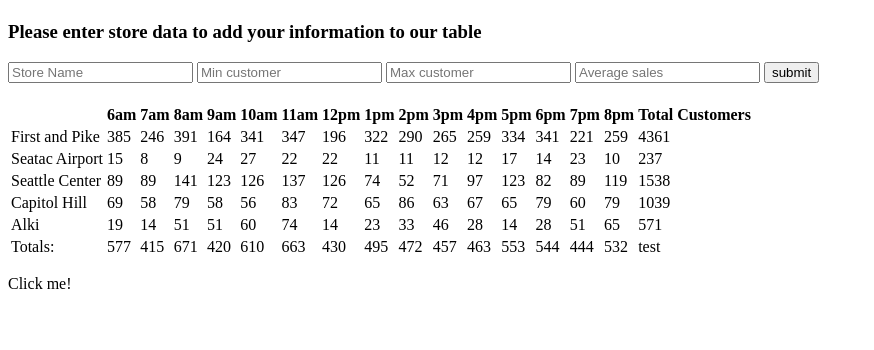
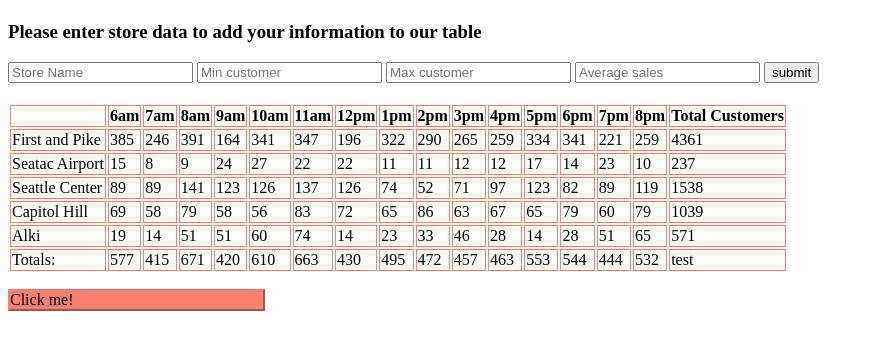
Before and after one commit to AndyFieldsy/Lab6, a plain HTML site: page index.html in a window 1280 px wide. Shown: the whole page, without its empty margins (0-874 px from the left). Drawn offline with Linux system fonts and the light colour scheme.

Commit message:
starting on lab 9

```diff
--- a/css/style.css
+++ b/css/style.css
@@ -0,0 +1,21 @@
+.default {
+    /* display: block; */
+
+}
+
+td, th {border: 1px solid salmon;}
+
+td.active,th.active {
+    border: 1px dashed black;
+}
+
+.clickme {
+    border:2px outset salmon;
+    width:20%;
+    background-color:salmon;
+}
+
+.clickme:active {
+    background-color: lightgrey;
+    border:2px inset salmon;
+}
--- a/index.html
+++ b/index.html
@@ -1,6 +1,6 @@
 <!DOCTYPE html>
 
-<html>
+<html class="default">
   <head>
     <title>Document</title>
     <link rel="stylesheet" type="text/css" href="css/style.css">
@@ -18,17 +18,17 @@
       <input name="minC" type="number" placeholder='Min customer'>
       <input name="maxC" type="number" placeholder='Max customer'>
       <input name="avgC" type="number" placeholder='Average sales' step = 0.1>
-      <button type="submit">submit
+      <button class ="submit" type="submit">submit
       </button>
     </form>
-    <table id='semi-content'>
-      <tfoot id="tfoot"></tfoot>
+    <table class ='tablecont' id='semi-content'>
+      <tfoot class='salmon' id="tfoot"></tfoot>
 
     <h2></h2>
     <table id="dogs"></table>
 
     <footer id="footer"></footer>
-    <p id="p-click">Click me!
+    <p class= "clickme" id="p-click">Click me!
     </p>
 
     <script src="js/app.js"></script>
--- a/js/app.js
+++ b/js/app.js
@@ -146,6 +146,7 @@ createTable();
 function clicked() {
   console.log('Clicked!');
 }
+
 var pClickel = document.getElementById('p-click');
 pClickel.addEventListener('click', clicked);
 
@@ -224,8 +225,8 @@ function totalDisplay() {
 
 totalDisplay();
 
-
-
+// var head = document.getElementsByTagName('head');
+// head.setAttribute('id', 'test');
 
 
 //   render: function() {
```
